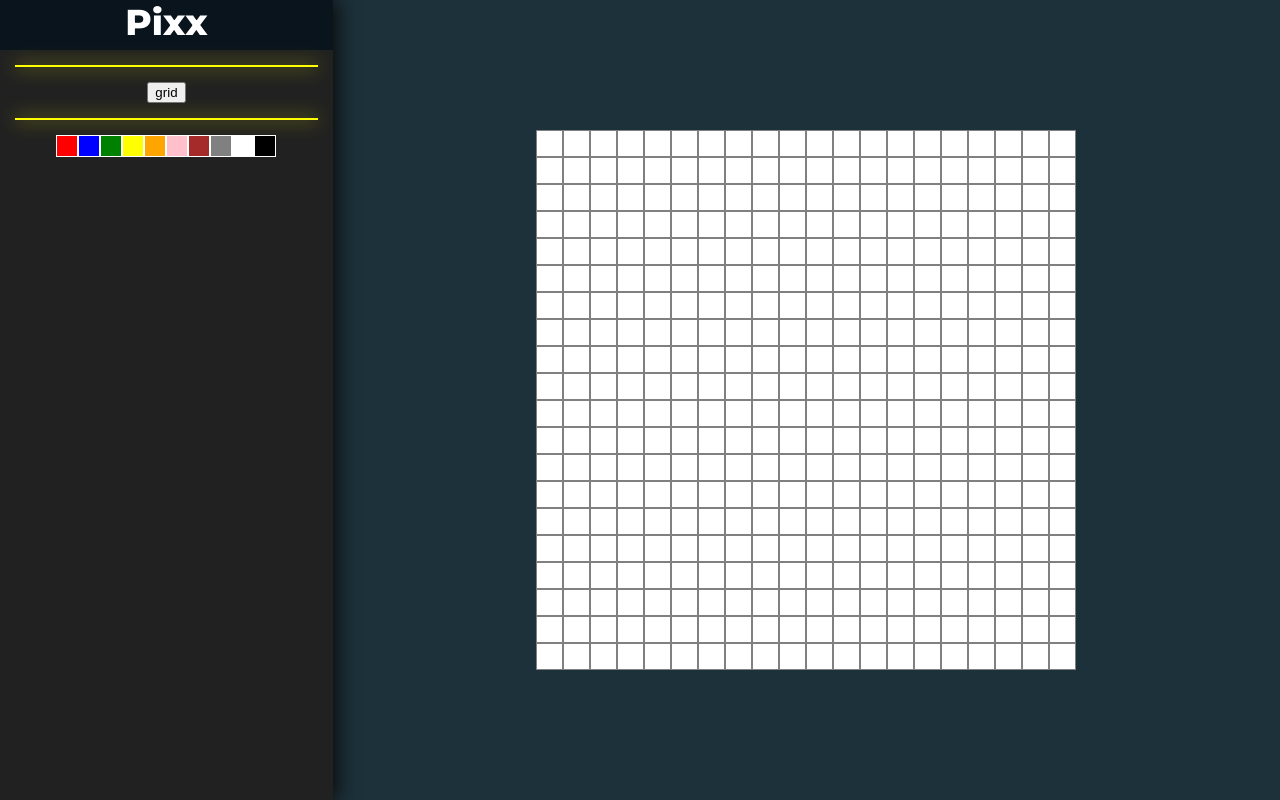
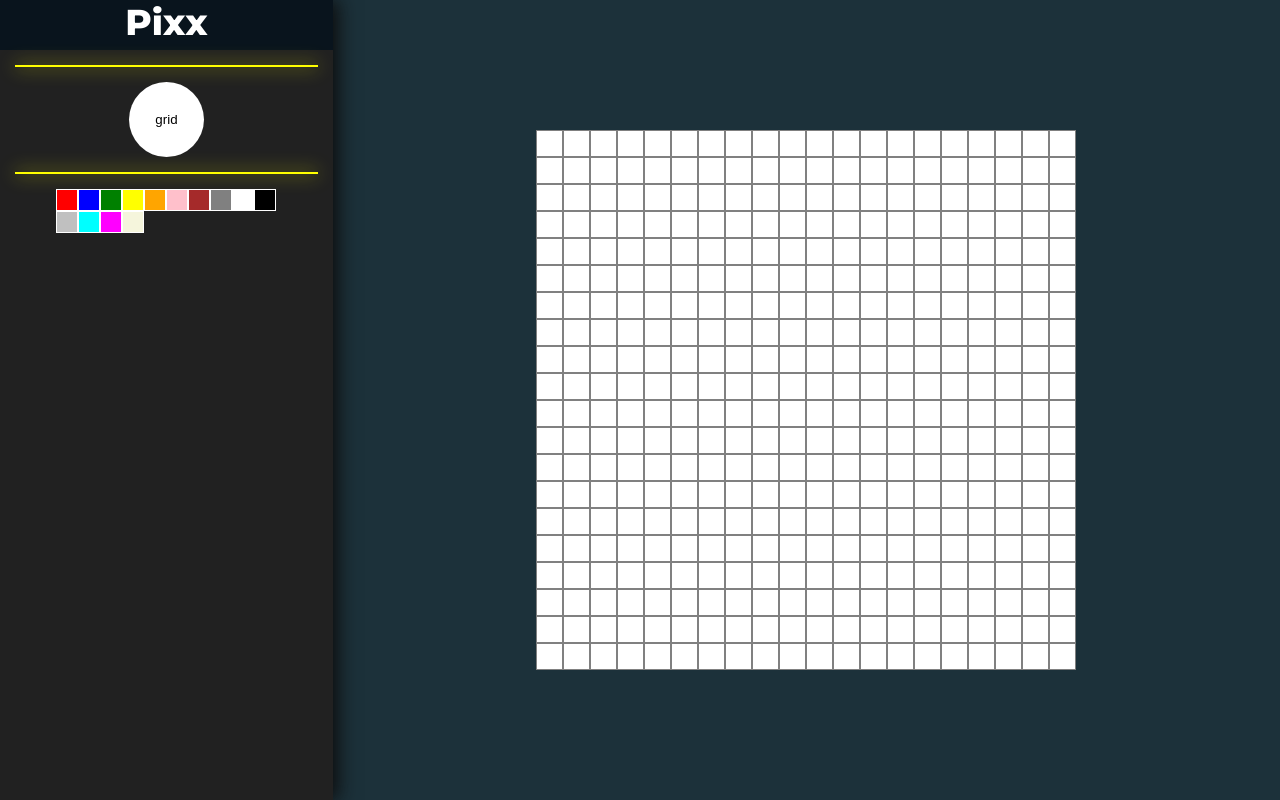
Before and after one commit to TorianHarris/pixx, a React (Create React App) app: page / in a window 1280 px wide. Built offline with nearby package versions, Linux system fonts and the light colour scheme.

Commit message:
feat/ added fa npm & added button toggle styling

```diff
--- a/package.json
+++ b/package.json
@@ -3,6 +3,9 @@
   "version": "0.1.0",
   "private": true,
   "dependencies": {
+    "@fortawesome/fontawesome-svg-core": "^1.2.22",
+    "@fortawesome/free-solid-svg-icons": "^5.10.2",
+    "@fortawesome/react-fontawesome": "^0.1.4",
     "react": "^16.9.0",
     "react-dom": "^16.9.0",
     "react-scripts": "3.1.1"
--- a/src/App.jsx
+++ b/src/App.jsx
@@ -13,7 +13,7 @@ class App extends Component {
       grid: true,
       pixels: [],
       swatches: [
-        'red','blue','green','yellow','orange','pink','brown','gray','white','black'
+        'red','blue','green','yellow','orange','pink','brown','gray','white','black', 'silver', 'cyan', 'magenta', 'beige'
       ]
     }
 
@@ -75,6 +75,7 @@ class App extends Component {
           <ToolBar
             color={this.state.activeColor}
             swatch={this.state.swatches}
+            gridState={this.state.grid}
             handleColorChange={this.handleColorChange}
             handleGrid={this.handleGrid}
           />
--- a/src/components/ToolBar.jsx
+++ b/src/components/ToolBar.jsx
@@ -26,7 +26,17 @@ export default function ToolBar(props) {
       border: '1px solid ' + props.color,
       boxShadow: '0px 0px 18px ' + props.color,
       margin: 15
-    }
+    },
+    swatchContainer: {
+      width: 220,
+    },
+    button: state => ({
+      backgroundColor: state ? 'white' : 'grey',
+      height: 75,
+      width: 75,
+      borderRadius: '50%',
+      border: 'none'
+    }),
   }
 
   return (
@@ -35,13 +45,15 @@ export default function ToolBar(props) {
       <hr style={style.hr} />
       {/* grid toggle */}
       <div style={style.row}>
-        <button onClick={props.handleGrid}>grid</button>
+        <button style={style.button(props.gridState)} onClick={props.handleGrid}>grid</button>
       </div>
       <hr style={style.hr} />
       <div style={style.row} onClick={props.handleColorChange}>
+        <div style={style.swatchContainer}>
         {props.swatch.map((s, index) => {
           return <Swatch color={s} id={index} key={'swatch' + index} />
         })}
+        </div>
       </div>
     </div>
   );
```
Also changed, not shown: 1 other file (tests, documents, lock files or other folders).
